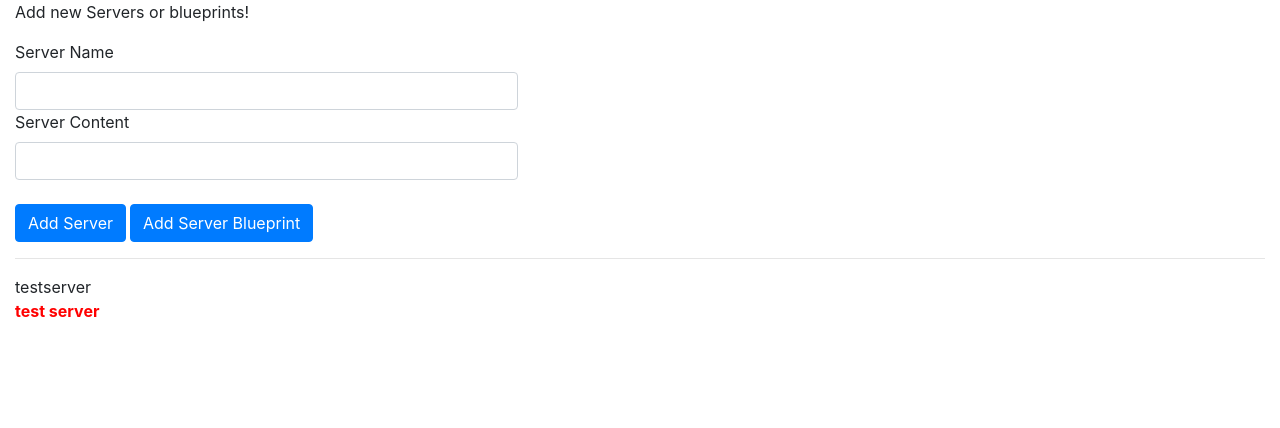
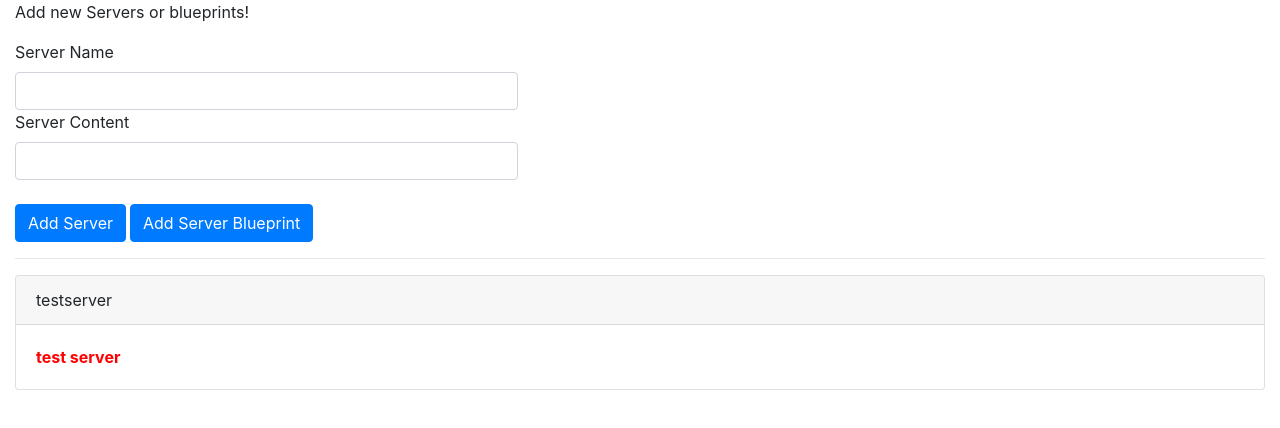
Before and after one commit to aravindanvenkataraju/angular-projects-old, an Angular app in the folder cmp-databinding-start/: page / in a window 1280 px wide. Shown: the top 428 px of the page. Built offline with nearby package versions, Linux system fonts and the light colour scheme.

Commit message:
angular:cmp-databinding-start:using boostrap4 card class instead of bootstrap 3 panel class

```diff
--- a/cmp-databinding-start/src/app/app.component.html
+++ b/cmp-databinding-start/src/app/app.component.html
@@ -4,12 +4,16 @@
   <div class="row">
     <div class="col-md-12">
       <app-server-element *ngFor="let serverElement of serverElements">
-        <div class="panel-heading">{{ serverElement.name }}</div>
-        <div class="panel-body">
-          <p>
-            <strong *ngIf="serverElement.type === 'server'" style="color: red">{{ serverElement.content }}</strong>
-            <em *ngIf="serverElement.type === 'blueprint'">{{ serverElement.content }}</em>
-          </p>
+        <div class="card">
+          <div class="card-header">
+            {{ serverElement.name }}
+          </div>
+          <div class="card-body">
+            <p class="card-text">
+              <strong *ngIf="serverElement.type === 'server'" style="color: red">{{ serverElement.content }}</strong>
+              <em *ngIf="serverElement.type === 'blueprint'">{{ serverElement.content }}</em>
+            </p>
+          </div>
         </div>
       </app-server-element>
     </div>
```
